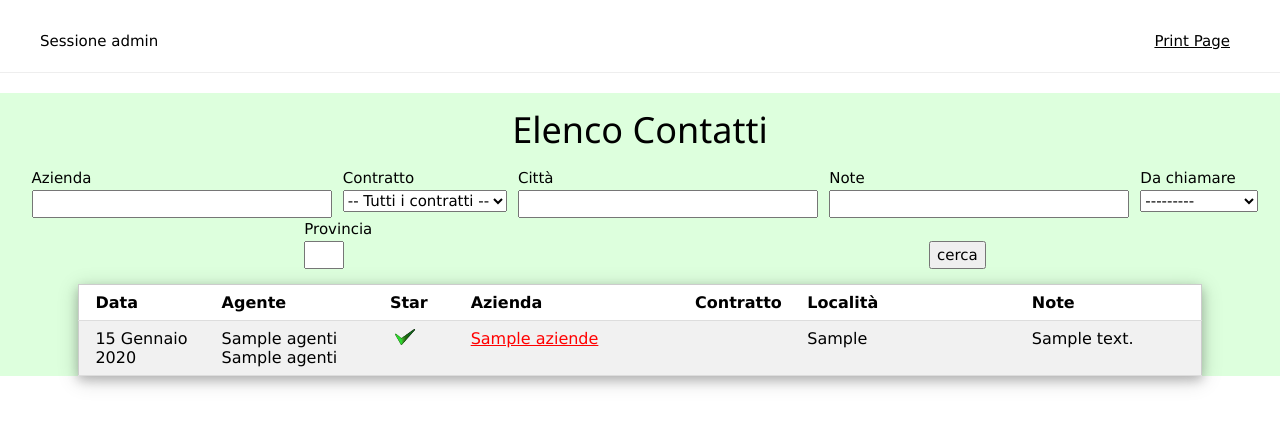
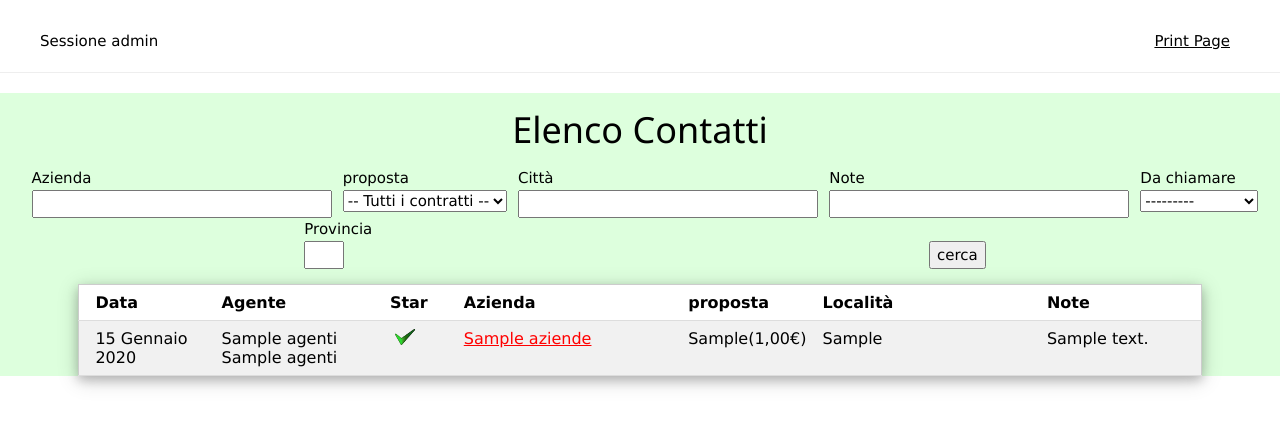
Before and after one commit to giuliofalco/e20, a Django app: page /contatti/contatti in a window 1280 px wide. Shown: the part 105-532 px from the top of the page. Run offline with Django 4.2, Linux system fonts and the light colour scheme; a user stored in the database is signed in; tables that the repository leaves empty hold one stand-in row (values such as "Sample post"); parts of the project's set-up code (start-up, migrations or seed data) failed here and were passed over; some libraries are stand-ins or nearby versions.

Commit message:
debug errore filtro dopo cambio contratto in nproposta. Su contatti,html e filters.py

```diff
--- a/contatti/filters.py
+++ b/contatti/filters.py
@@ -22,15 +22,15 @@ class ContattiFilter(django_filters.FilterSet):
     da_chiamare = ChoiceFilter(field_name="da_chiamare", choices=DA_CHIAMARE, method='filtro_attivo')
 
      # filtro contratto senza queryset definita qui
-    contratto = ModelChoiceFilter(
-        field_name='contratto',
+    proposta = ModelChoiceFilter(
+        field_name='proposta',
         queryset=Condizioni.objects.none(),
         empty_label='-- Tutti i contratti --'
     )
 
     class Meta:
         model=Contatti
-        fields=['azienda','citta','note','da_chiamare']
+        fields=['azienda','citta','note','da_chiamare','proposta']
 
     def __init__(self, *args, **kwargs):
         user = kwargs.pop('user', None)
@@ -41,7 +41,7 @@ class ContattiFilter(django_filters.FilterSet):
         self.filters['citta'].field.widget.attrs.update({'class': 'custom-citta-field'})
 
         if user:
-            self.filters['contratto'].queryset = Condizioni.objects.filter(user=user)
+            self.filters['proposta'].queryset = Condizioni.objects.filter(user=user)
 
     def filtro_attivo(self, queryset, name, value):
         if value == '1':
--- a/contatti/templates/contatti/contatti.html
+++ b/contatti/templates/contatti/contatti.html
@@ -8,7 +8,7 @@
     .agente {width: 15%;}
     .azienda {width: 20%;}
     .azienda_rossa {width: 20%; color:red}
-    .contratto {width:10%;}
+    .proposta {width:10%;}
     .localita {width: 20%;}
     #spunta {width:30px;}
     #myform {margin-left:10px;}
@@ -30,13 +30,13 @@
     <form method="get" id="myform">
     <div class="campi">
         <div> Azienda <br> {{myFilter.form.azienda}} </div>
-        <div> Contratto <br>
-        <select name="contratto">
+        <div> proposta <br>
+        <select name="proposta">
         <option value="">-- Tutti i contratti --</option>
-        {% for contratto in myFilter.form.contratto.field.queryset %}
-            <option value="{{ contratto.id }}"
-                {% if myFilter.form.contratto.value == contratto.id|stringformat:"s" %} selected {% endif %}>
-                {{ contratto.tipologia }} - €{{ contratto.prezzo }}
+        {% for proposta in myFilter.form.proposta.field.queryset %}
+            <option value="{{ proposta.id }}"
+                {% if myFilter.form.proposta.value == proposta.id|stringformat:"s" %} selected {% endif %}>
+                {{ proposta.tipologia }} - €{{ proposta.prezzo }}
             </option>
         {% endfor %}
         </select>
@@ -51,7 +51,7 @@
 
     </form>
 <table class="w3-table-all w3-card-4" style="width:90%; margin: auto;">
-    <th>Data</th><th>Agente</th><th>Star</th><th>Azienda</th> <th>Contratto</th>    <th>Località</th><th>Note</th>
+    <th>Data</th><th>Agente</th><th>Star</th><th>Azienda</th> <th>proposta</th>    <th>Località</th><th>Note</th>
 
     {%for con in contatti %}
         <tr>
@@ -65,9 +65,9 @@
             {%endif%}
                 <a href="{% url 'contatti:aziende'%}/{{con.azienda.id}}">{{con.azienda}}</a>
             </td>
-            <td class="contratto">
-                {%if con.contratto %}
-                {{con.contratto}}({{con.contratto.prezzo}}€)
+            <td class="proposta">
+                {%if con.proposta %}
+                {{con.proposta}}({{con.proposta.prezzo}}€)
                 {%endif%}
             </td>
             <td class="localita"> {{con.azienda.citta}}  </td>
```
